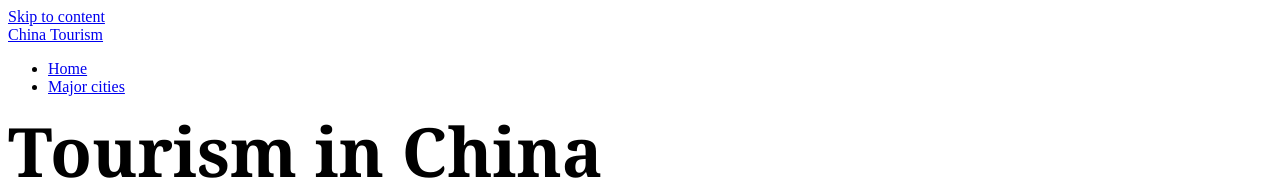
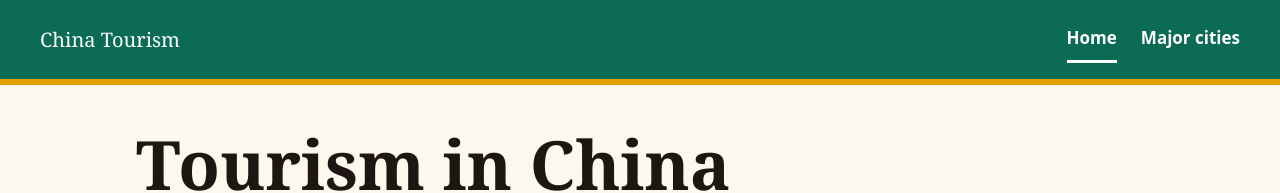
Before and after one commit to datton/orchestrate-demo-china-tourism, a plain HTML site: page index.html in a window 1280 px wide. Shown: the top 193 px of the page. Drawn offline with Linux system fonts and the light colour scheme.

Commit message:
Add responsive page shell: layout, menu toggle, current-page nav

```diff
--- a/css/layout.css
+++ b/css/layout.css
@@ -1 +1,40 @@
-/* UI/UX: layout, header, nav, footer */
+/* UI/UX: layout, header, nav, footer. Mobile first. */
+*, *::before, *::after { box-sizing: border-box; }
+body { margin: 0; background: var(--bg); color: var(--ink); font-family: var(--font-body); font-size: var(--text-base); line-height: var(--leading); }
+
+:where(a, button, input, select, textarea, summary):focus-visible { outline: 3px solid var(--focus); outline-offset: 3px; }
+
+.skip-link { position: absolute; left: var(--space-3); top: -4rem; z-index: 100; padding: var(--space-2) var(--space-3); background: var(--gold); color: #1d1612; font-weight: 700; border-radius: 6px; }
+.skip-link:focus { top: var(--space-2); }
+
+.site-header { position: relative; display: flex; flex-wrap: wrap; align-items: center; justify-content: space-between; gap: var(--space-2) var(--space-3); padding: var(--space-3); background: var(--jade); color: var(--on-jade); border-bottom: 6px solid var(--gold); }
+.brand { color: var(--on-jade); font-family: var(--font-display); font-size: var(--text-lg); letter-spacing: 0; text-decoration: none; }
+.site-header nav ul { display: flex; flex-wrap: wrap; gap: var(--space-1) var(--space-3); margin: 0; padding: 0; list-style: none; }
+.site-header nav a { display: inline-block; padding: var(--space-2) 0; min-height: 44px; color: var(--on-jade); text-decoration: none; font-weight: 600; border-bottom: 3px solid transparent; }
+.site-header nav a:hover { border-bottom-color: var(--on-jade); }
+.site-header nav a[aria-current="page"] { border-bottom-color: var(--on-jade); font-weight: 800; }
+.site-header a:focus-visible, .nav-toggle:focus-visible { outline-color: var(--on-jade); }
+
+/* Menu button: only added by nav.js, so without JS the links simply show. */
+.nav-toggle { min-height: 44px; min-width: 44px; padding: var(--space-2) var(--space-3); background: transparent; color: var(--on-jade); border: 2px solid var(--on-jade); border-radius: var(--radius); font: inherit; font-weight: 700; cursor: pointer; }
+.js .site-header nav { flex-basis: 100%; }
+.js .site-header nav[hidden] { display: none; }
+.js .site-header nav ul { flex-direction: column; gap: 0; }
+.js .site-header nav a { display: block; width: 100%; }
+
+main { max-width: var(--max-width); margin: 0 auto; padding: var(--space-4) var(--space-3) var(--space-5); }
+img, svg { max-width: 100%; height: auto; }
+
+.site-footer { padding: var(--space-4) var(--space-3); background: var(--jade); color: var(--on-jade); border-top: 6px solid var(--gold); text-align: center; font-size: var(--text-sm); }
+.site-footer p { margin: 0; }
+
+@media (min-width: 48rem) {
+  .site-header { padding: var(--space-3) var(--space-5); flex-wrap: nowrap; }
+  .nav-toggle { display: none; }
+  .js .site-header nav, .js .site-header nav[hidden] { display: block; flex-basis: auto; }
+  .js .site-header nav ul { flex-direction: row; gap: var(--space-1) var(--space-4); }
+  .js .site-header nav a { display: inline-block; width: auto; }
+  main { padding: var(--space-5) var(--space-5) var(--space-6); }
+}
+
+@media (prefers-reduced-motion: reduce) { * { scroll-behavior: auto !important; transition: none !important; } }
--- a/js/nav.js
+++ b/js/nav.js
@@ -1 +1,35 @@
 // UI/UX: navigation behaviour
+(function () {
+  var header = document.querySelector('.site-header');
+  var nav = header && header.querySelector('nav');
+  if (!nav) return;
+
+  // Mark the current page.
+  var here = location.pathname.replace(/\/index\.html$/, '/').replace(/\/$/, '');
+  nav.querySelectorAll('a').forEach(function (a) {
+    var p = new URL(a.href, location.href).pathname.replace(/\/index\.html$/, '/').replace(/\/$/, '');
+    if (p === here) a.setAttribute('aria-current', 'page');
+  });
+
+  // Collapsible menu on narrow screens.
+  document.documentElement.classList.add('js');
+  var btn = document.createElement('button');
+  var mq = window.matchMedia('(min-width: 48rem)');
+  nav.id = nav.id || 'site-nav';
+  btn.type = 'button';
+  btn.className = 'nav-toggle';
+  btn.setAttribute('aria-controls', nav.id);
+  btn.textContent = 'Menu';
+  header.insertBefore(btn, nav);
+
+  function set(open) {
+    btn.setAttribute('aria-expanded', String(open));
+    nav.hidden = !open && !mq.matches;
+  }
+  btn.addEventListener('click', function () { set(nav.hidden); });
+  header.addEventListener('keydown', function (e) {
+    if (e.key === 'Escape' && !nav.hidden && !mq.matches) { set(false); btn.focus(); }
+  });
+  (mq.addEventListener ? mq.addEventListener('change', function () { set(false); }) : null);
+  set(false);
+})();
```
